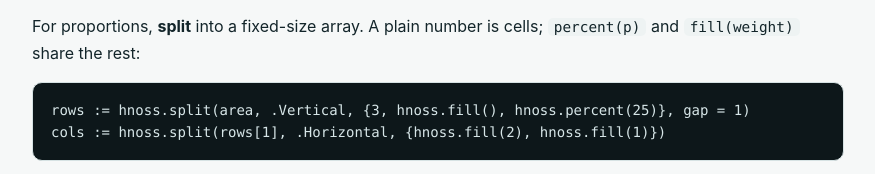
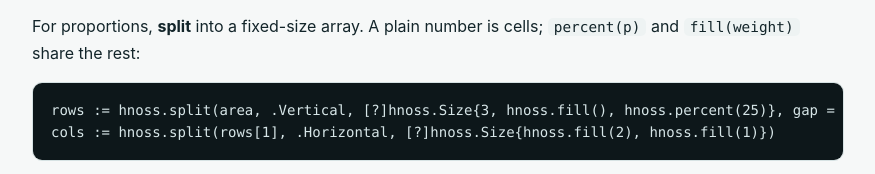
Before and after one commit to Huseynteymurzade28/hnoss, a plain HTML site: page docs/guide.html in a window 1280 px wide. Shown: the part 6213-6387 px from the top of the page, without its empty margins (292-1167 px from the left). Drawn offline with Linux system fonts and the light colour scheme.

Commit message:
layout: annotate split literals with [?]Size

```diff
--- a/docs/guide.html
+++ b/docs/guide.html
@@ -182,8 +182,8 @@ status  := hnoss.cut_bottom(&amp;area, 1)
 sidebar := hnoss.cut_left(&amp;area, 30)
 <span class="c">// area is now the middle</span></code></pre>
 <p>For proportions, <strong>split</strong> into a fixed-size array. A plain number is cells; <code>percent(p)</code> and <code>fill(weight)</code> share the rest:</p>
-<pre><code>rows := hnoss.split(area, .Vertical, {3, hnoss.fill(), hnoss.percent(25)}, gap = 1)
-cols := hnoss.split(rows[1], .Horizontal, {hnoss.fill(2), hnoss.fill(1)})</code></pre>
+<pre><code>rows := hnoss.split(area, .Vertical, [?]hnoss.Size{3, hnoss.fill(), hnoss.percent(25)}, gap = 1)
+cols := hnoss.split(rows[1], .Horizontal, [?]hnoss.Size{hnoss.fill(2), hnoss.fill(1)})</code></pre>
 <ul>
 <li>Cells and percents are served first come, first served; if space runs out, later ones shrink.</li>
 <li>Fills share what is left by weight, rounded so the pieces always add up exactly.</li>
```
Also changed, not shown: docs/widgets.html (+1 -1 lines), 18 other files.
